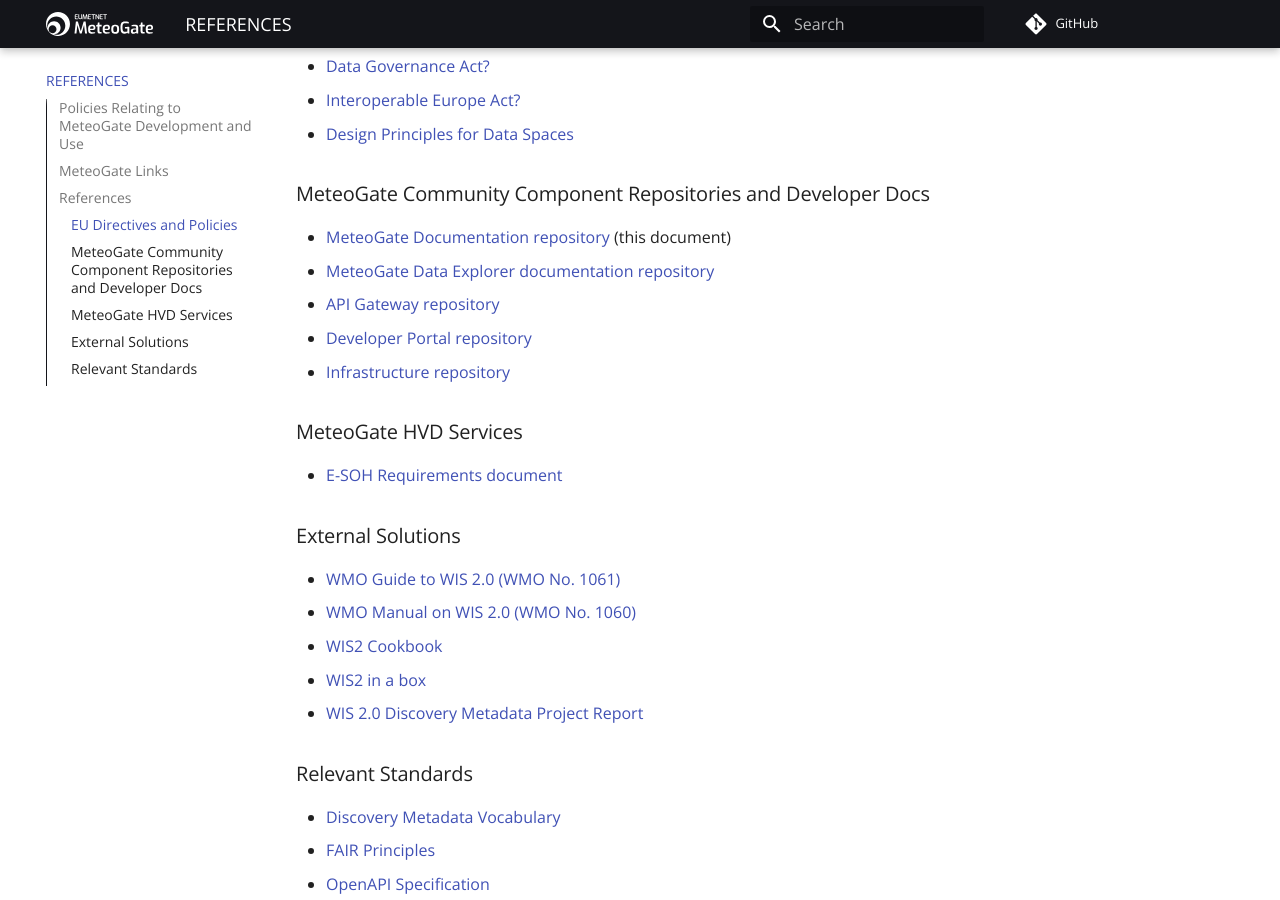
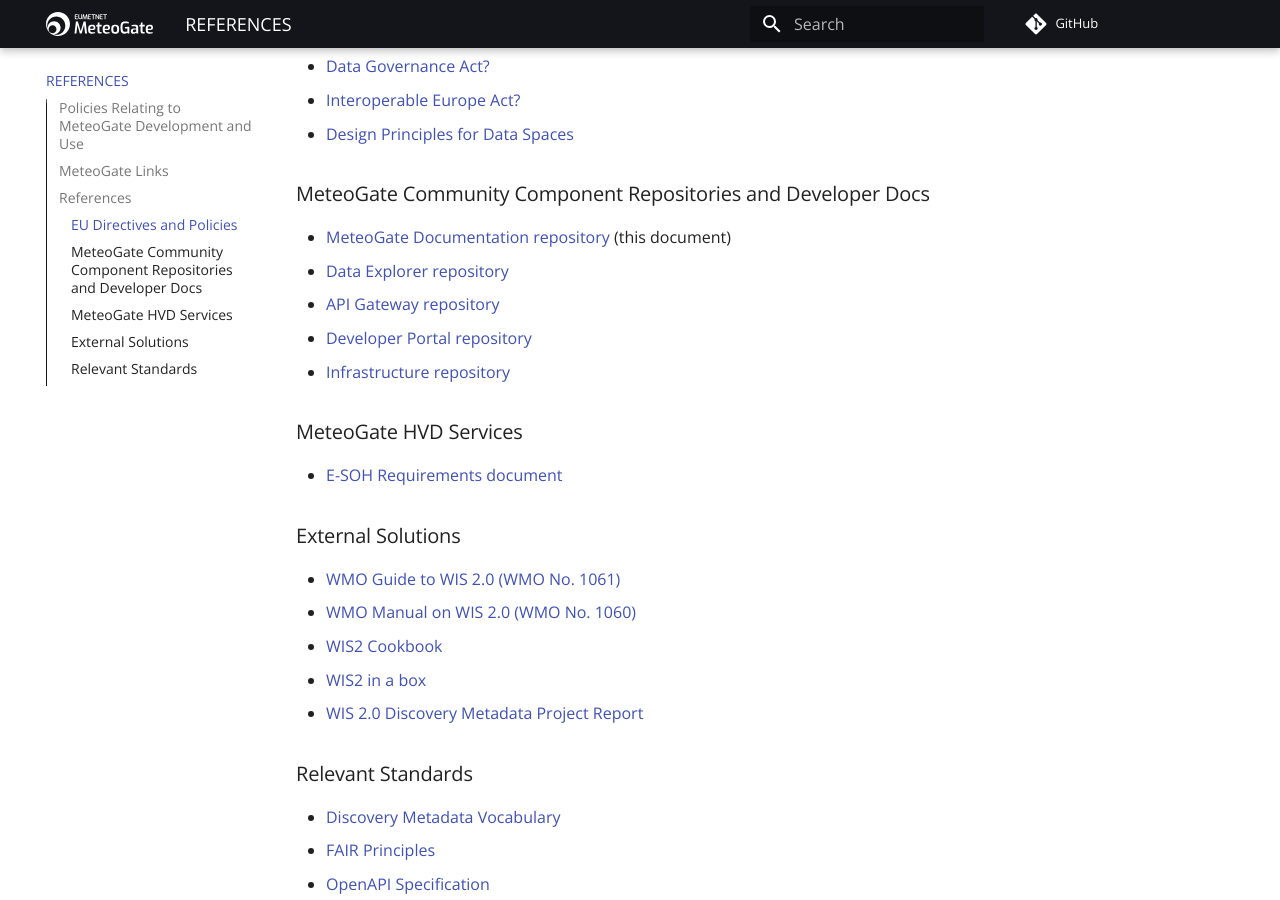
Before and after one commit to EUMETNET/meteogate-documentation, an MkDocs documentation site: the page built from docs/references.md, in a window 1280 px wide and 900 px high, scrolled down 1698 px. Built offline with MkDocs 1.6.1 and Material for MkDocs 9.7.7, drawn with Linux system fonts in a browser that asks for light colours; comment, search, counter and statistics services are not loaded.

Commit message:
Update references.md

```diff
--- a/docs/references.md
+++ b/docs/references.md
@@ -54,7 +54,7 @@ This section lists useful references related to MeteoGate.
 ### MeteoGate Community Component Repositories and Developer Docs
 
   - [MeteoGate Documentation repository](https://github.com/EUMETNET/meteogate-documentation) (this document)
-  - [MeteoGate Data Explorer documentation repository]()
+  - [Data Explorer repository]()
   - [API Gateway repository](https://github.com/EURODEO/api-management-tool-poc)
   - [Developer Portal repository](https://github.com/EURODEO/Dev-portal)
   - [Infrastructure repository](https://github.com/EURODEO/femdi-gateway-iac)
```
